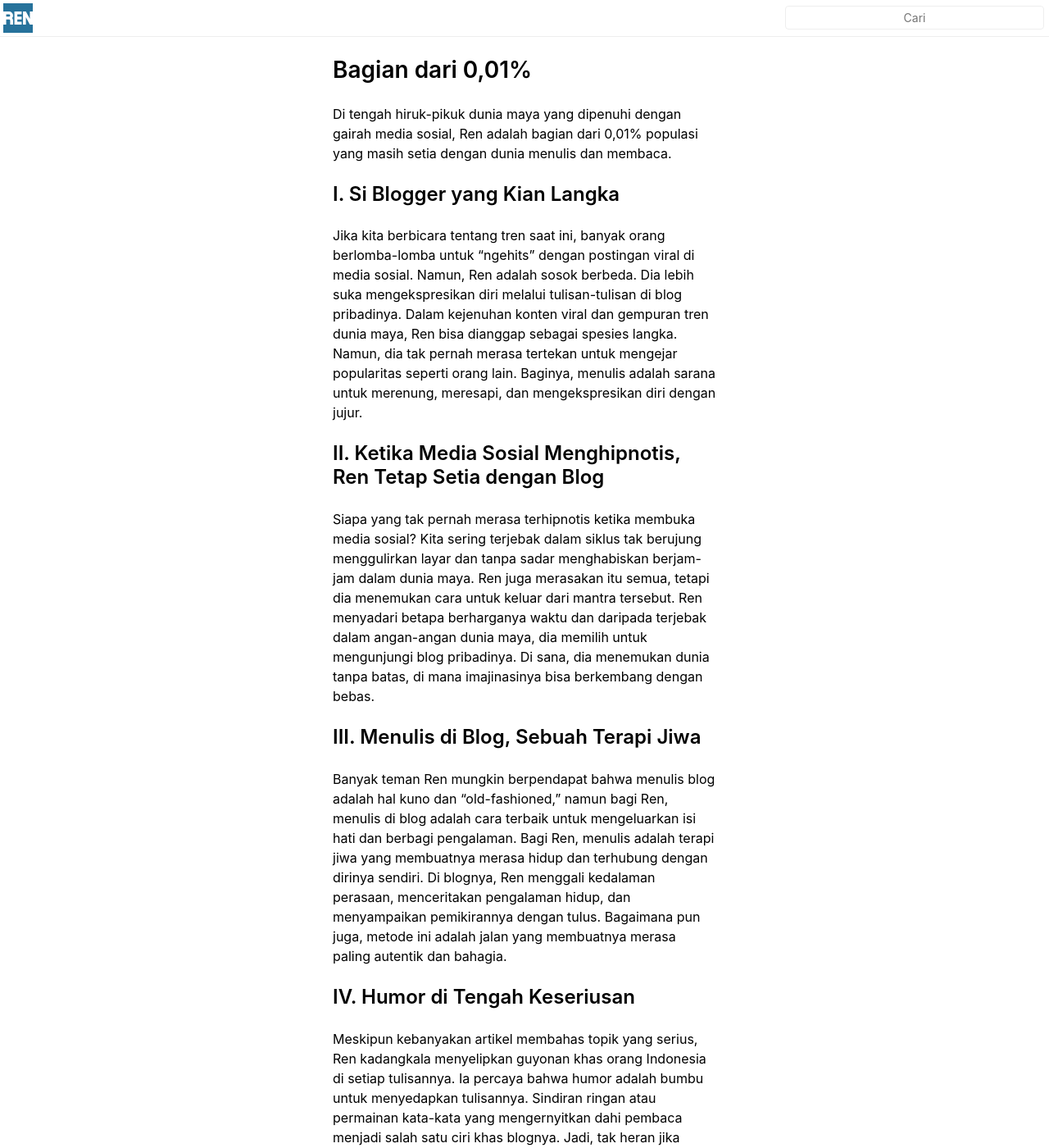
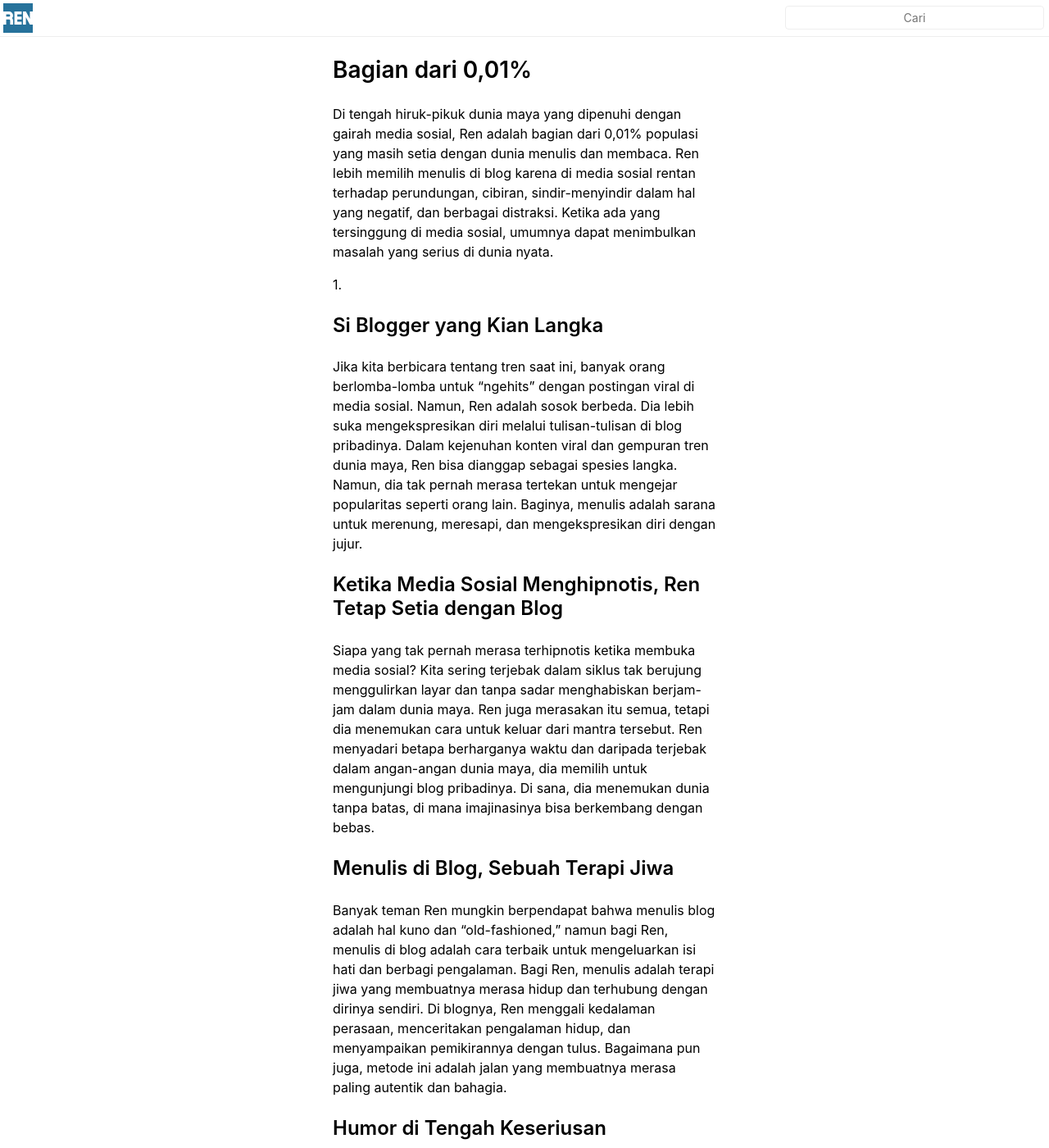
Before and after one commit to ren-id/blog, a Jekyll site: the page built from docs/_posts/2023-07-22-bagian-dari-seperseratus-persen.md, in a window 1280 px wide and 1400 px high. Shown: the whole window at 82% size. Built offline with Jekyll 4.4.1, drawn with Linux system fonts in a browser that asks for light colours; our own code applies the rules of GitHub Pages for plain Markdown files; comment, search, counter and statistics services are not loaded; some of the changed text lies outside the part shown.

Commit message:
Update 2023-07-22-bagian-dari-seperseratus-persen.md

```diff
--- a/docs/_posts/2023-07-22-bagian-dari-seperseratus-persen.md
+++ b/docs/_posts/2023-07-22-bagian-dari-seperseratus-persen.md
@@ -7,31 +7,32 @@
 
 # Bagian dari 0,01%
 
-Di tengah hiruk-pikuk dunia maya yang dipenuhi dengan gairah media sosial, Ren adalah bagian dari 0,01% populasi yang masih setia dengan dunia menulis dan membaca.
+Di tengah hiruk-pikuk dunia maya yang dipenuhi dengan gairah media sosial, Ren adalah bagian dari 0,01% populasi yang masih setia dengan dunia menulis dan membaca. Ren lebih memilih menulis di blog karena di media sosial rentan terhadap perundungan, cibiran, sindir-menyindir dalam hal yang negatif, dan berbagai distraksi. Ketika ada yang tersinggung di media sosial, umumnya dapat menimbulkan masalah yang serius di dunia nyata.
 
+1.
 {:toc}
 
-## I. Si Blogger yang Kian Langka
+## Si Blogger yang Kian Langka
 
 Jika kita berbicara tentang tren saat ini, banyak orang berlomba-lomba untuk "ngehits" dengan postingan viral di media sosial. Namun, Ren adalah sosok berbeda. Dia lebih suka mengekspresikan diri melalui tulisan-tulisan di blog pribadinya. Dalam kejenuhan konten viral dan gempuran tren dunia maya, Ren bisa dianggap sebagai spesies langka. Namun, dia tak pernah merasa tertekan untuk mengejar popularitas seperti orang lain. Baginya, menulis adalah sarana untuk merenung, meresapi, dan mengekspresikan diri dengan jujur.
 
-## II. Ketika Media Sosial Menghipnotis, Ren Tetap Setia dengan Blog
+## Ketika Media Sosial Menghipnotis, Ren Tetap Setia dengan Blog
 
 Siapa yang tak pernah merasa terhipnotis ketika membuka media sosial? Kita sering terjebak dalam siklus tak berujung menggulirkan layar dan tanpa sadar menghabiskan berjam-jam dalam dunia maya. Ren juga merasakan itu semua, tetapi dia menemukan cara untuk keluar dari mantra tersebut. Ren menyadari betapa berharganya waktu dan daripada terjebak dalam angan-angan dunia maya, dia memilih untuk mengunjungi blog pribadinya. Di sana, dia menemukan dunia tanpa batas, di mana imajinasinya bisa berkembang dengan bebas.
 
-## III. Menulis di Blog, Sebuah Terapi Jiwa
+## Menulis di Blog, Sebuah Terapi Jiwa
 
 Banyak teman Ren mungkin berpendapat bahwa menulis blog adalah hal kuno dan "old-fashioned," namun bagi Ren, menulis di blog adalah cara terbaik untuk mengeluarkan isi hati dan berbagi pengalaman. Bagi Ren, menulis adalah terapi jiwa yang membuatnya merasa hidup dan terhubung dengan dirinya sendiri. Di blognya, Ren menggali kedalaman perasaan, menceritakan pengalaman hidup, dan menyampaikan pemikirannya dengan tulus. Bagaimana pun juga, metode ini adalah jalan yang membuatnya merasa paling autentik dan bahagia.
 
-## IV. Humor di Tengah Keseriusan
+## Humor di Tengah Keseriusan
 
 Meskipun kebanyakan artikel membahas topik yang serius, Ren kadangkala menyelipkan guyonan khas orang Indonesia di setiap tulisannya. Ia percaya bahwa humor adalah bumbu untuk menyedapkan tulisannya. Sindiran ringan atau permainan kata-kata yang mengernyitkan dahi pembaca menjadi salah satu ciri khas blognya. Jadi, tak heran jika membaca tulisan Ren kadang membuat para pembaca merasa tersindir atau merasa menjadi bagian dari Ren itu sendiri.
 
-## V. Menjadi Bagian dari Komunitas yang Memahami
+## Menjadi Bagian dari Komunitas yang Memahami
 
 Ren mungkin langka di tengah populasi yang lebih gemar dengan media sosial, tetapi dia tidak sendirian. Ada komunitas kecil, namun istimewa, orang-orang dengan hobi yang serupa. Mereka memahami arti sebuah cerita dan nilai sebuah tulisan. Bagi Ren, menjadi bagian dari komunitas ini adalah hal yang berharga. Ia merasa diterima dan terhubung dengan sesama penulis yang saling menginspirasi dan mendukung satu sama lain.
 
-## VI. Literatur Penunjang untuk Menggali Lebih Dalam
+## Literatur Penunjang untuk Menggali Lebih Dalam
 
 Untuk memperkuat opini tentang bagian dari 0,01% ini, Ren merujuk pada beberapa buku inspiratif. Salah satunya adalah "The Shallows: What the Internet Is Doing to Our Brains" karya Nicholas Carr, yang membahas dampak media sosial dan internet pada pola pikir manusia. Buku ini menguatkan keyakinan Ren tentang pentingnya menjaga kedalaman berpikir dan refleksi pribadi di tengah banjir informasi. Selain itu, buku "Steal Like an Artist" oleh Austin Kleon memberi Ren inspirasi tentang menemukan gaya penulisan yang unik dan mengasah kreativitasnya.
 
```
